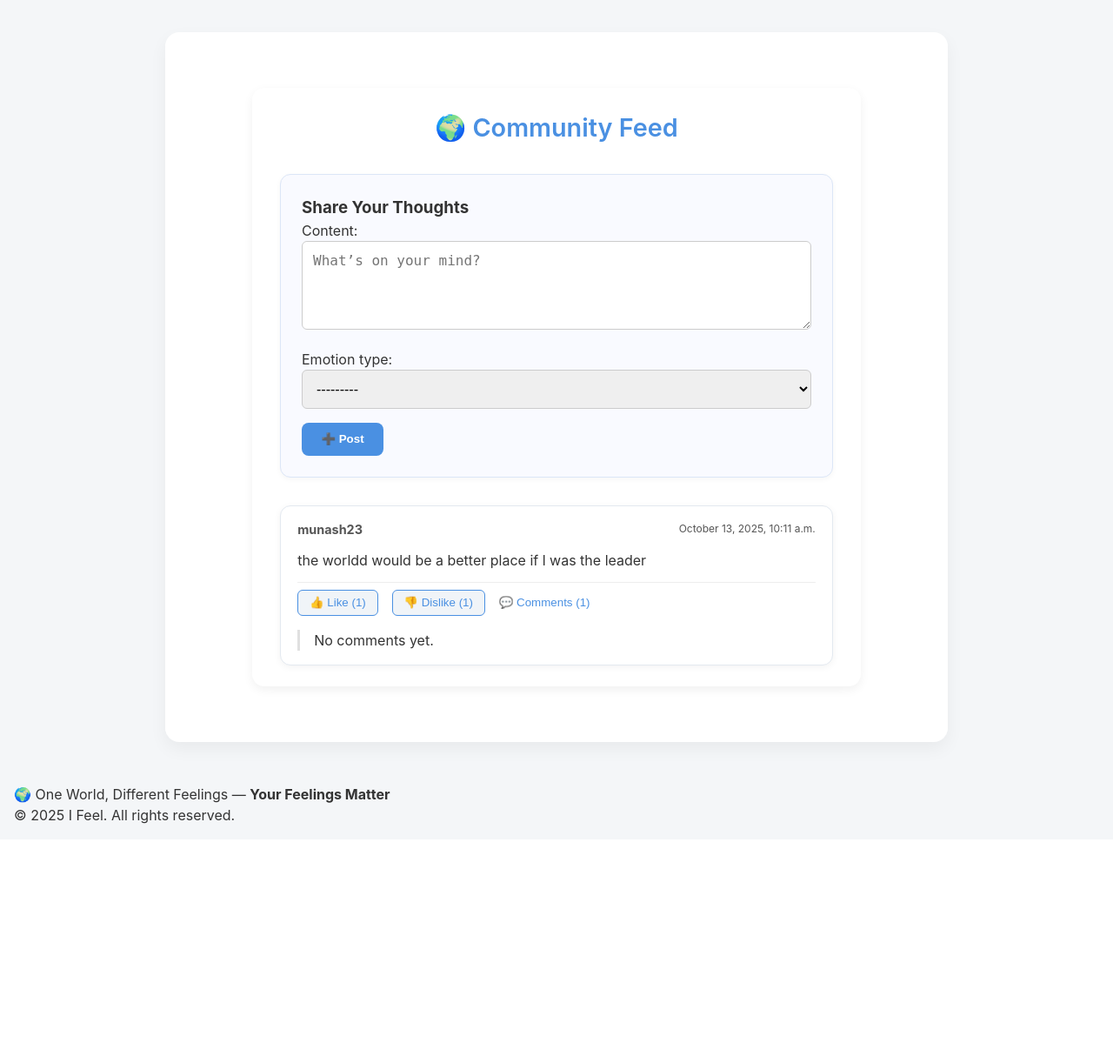
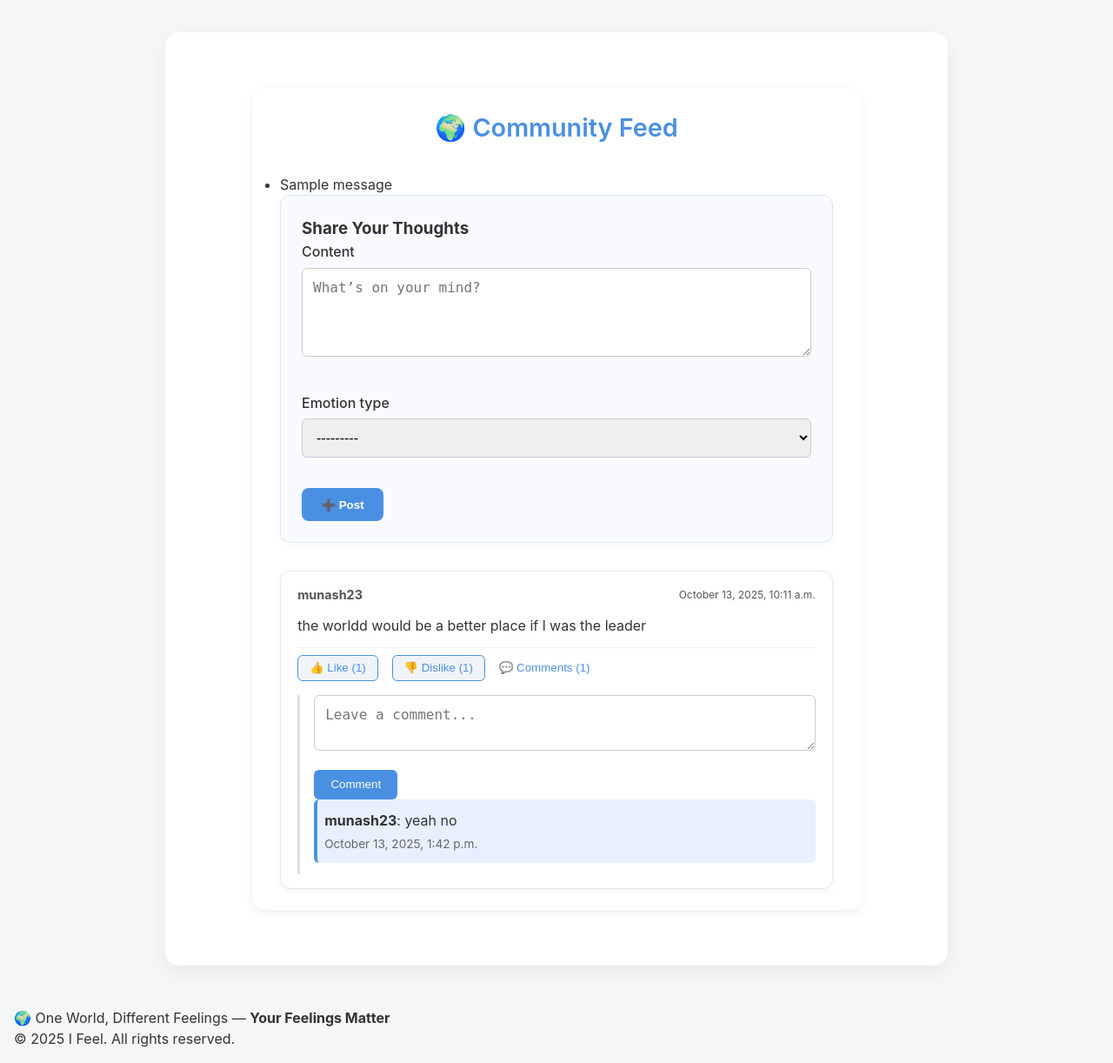
Before and after one commit to 2keller/capstoneProject_l_feel, a Django app: page / in a window 1280 px wide, after a click that opens the changed part. Shown: the part 176-1398 px from the top of the page at 87% size. Before the commit the page ends 1123 px from the top, so only its background shows below. Run offline with Django 5.2, Linux system fonts and the light colour scheme; a user stored in the database is signed in; data comes from the database, SQL or seed files in the repository; tables that the repository leaves empty hold one stand-in row (values such as "Sample post"); one stand-in notice (Sample message) is shown.

Commit message:
changed the template

```diff
--- a/core/templates/core/feed.html
+++ b/core/templates/core/feed.html
@@ -6,12 +6,38 @@
 <div class="feed-container">
     <h2 class="feed-title">🌍 Community Feed</h2>
 
+    {% comment %} CRITICAL: Display Messages (Success, Error, Validation Failures) {% endcomment %}
+    {% if messages %}
+        <ul class="messages list-none p-0 mb-4">
+            {% for message in messages %}
+                <li class="p-3 mb-2 rounded shadow
+                           {% if message.tags == 'success' %}bg-green-100 text-green-700{% elif message.tags == 'error' %}bg-red-100 text-red-700{% else %}bg-blue-100 text-blue-700{% endif %}">
+                    {{ message }}
+                </li>
+            {% endfor %}
+        </ul>
+    {% endif %}
+
     {% if user.is_authenticated %}
         <div class="create-post-card create-post">
             <h3>Share Your Thoughts</h3>
+
             <form action="{% url 'feed' %}" method="POST">
                 {% csrf_token %}
-        {{ form.as_p }}
+
+                {% for field in form %}
+                    <div class="form-group mb-3">
+                        <label for="{{ field.id_for_label }}" class="block text-sm font-medium text-gray-700">{{ field.label }}</label>
+                        {{ field }}
+
+                        {% if field.errors %}
+                            <p class="field-error text-sm text-red-600 mt-1">
+                                {% for error in field.errors %}{{ error }}{% endfor %}
+                            </p>
+                        {% endif %}
+                    </div>
+                {% endfor %}
+
                 <button type="submit" class="btn primary">➕ Post</button>
             </form>
         </div>
@@ -40,7 +66,6 @@
                   <button type="submit" class="btn-action like-btn">
                     👍 Like ({{ post.like_count }})
                   </button>
-
                 </form>
                 <form action="{% url 'dislike_post' post.id %}" method="POST" style="display:inline;">
                   {% csrf_token %}
@@ -55,8 +80,21 @@
             </div>
 
             <div id="comments-{{ post.id }}" class="comments hidden">
-          {% for comment in post.comments.all %}
-            <div class="comment {% if comment.like_count > 5 %}highlight-support{% endif %}">
+
+                {% comment %}
+                    CRITICAL: Add Comment Form here, assuming you want users to comment without leaving the page.
+                    This requires the comment_form to be passed to the template context.
+                {% endcomment %}
+                <div class="add-comment mt-2 border-t pt-2">
+                    <form action="{% url 'comment_post' post.id %}" method="POST">
+                        {% csrf_token %}
+                        {{ comment_form.content }}
+                        <button type="submit" class="btn-comment">Comment</button>
+                    </form>
+                </div>
+
+                {% for comment in post.comment_set.all %}
+                  <div class="comment {% if comment.is_supportive %}highlight-support{% endif %}">
                     <strong>{{ comment.user.username }}</strong>: {{ comment.content }}
                     <small>{{ comment.created_at|date:"F j, Y, g:i a" }}</small>
                   </div>
@@ -74,6 +112,7 @@
 <script>
 function toggleComments(id) {
   const section = document.getElementById(id);
+  // Toggle the 'hidden' class to show/hide the comments section
   section.classList.toggle("hidden");
 }
 </script>
--- a/i_feel/settings.py
+++ b/i_feel/settings.py
@@ -128,6 +128,6 @@
 # https://docs.djangoproject.com/en/5.2/ref/settings/#default-auto-field
 
 DEFAULT_AUTO_FIELD = 'django.db.models.BigAutoField'
-signup_redirect_url = 'home'
+signup_redirect_url = 'feed'
 LOGIN_URL = 'login'
-LOGIN_REDIRECT_URL = 'home'
+LOGIN_REDIRECT_URL = 'feed'
```
Lines whose indentation alone changed are shown as unchanged.
